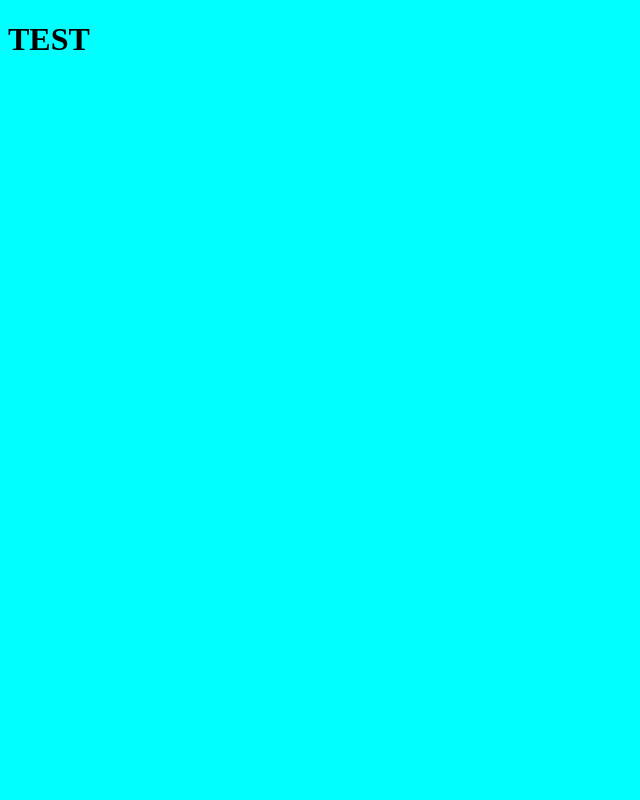
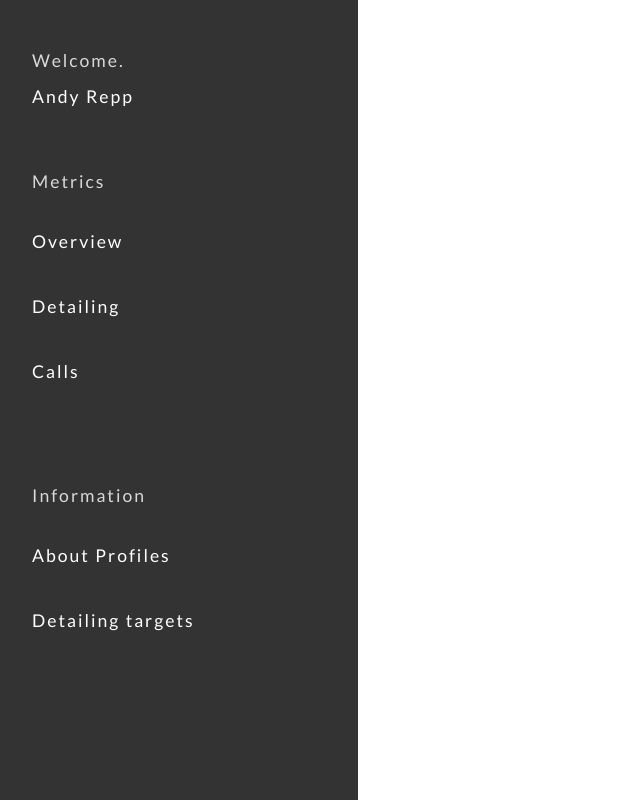
Before and after one commit to Nathan-Payne/dashboard-ui-mock, a website: page index.html in a window 1280 px wide. Shown: the whole page, without its empty margins (0-640 px from the left). Drawn offline with nearby package versions, Linux system fonts and the light colour scheme.

Commit message:
add html structure and scss styles to sidebar navigation

```diff
--- a/css/style.css
+++ /dev/null
@@ -1,3 +0,0 @@
-body {
-  background-color: aqua;
-}
--- a/index.html
+++ b/index.html
@@ -4,9 +4,45 @@
     <meta charset="UTF-8" />
     <meta name="viewport" content="width=device-width, initial-scale=1.0" />
     <title>Insights Dashboard</title>
-    <link rel="stylesheet" href="./css/style.css" />
+    <link rel="preconnect" href="https://fonts.gstatic.com" />
+    <link rel="preconnect" href="https://fonts.gstatic.com" />
+    <link
+      href="https://fonts.googleapis.com/css2?family=Lato:wght@400;700&display=swap"
+      rel="stylesheet"
+    />
+    <link
+      rel="stylesheet"
+      href="https://unpkg.com/modern-normalize@1.0.0/modern-normalize.css"
+    />
+    <link rel="stylesheet" href="./css/styles.css" />
   </head>
   <body>
-    <h1>TEST</h1>
+    <div class="sidebar">
+      <section class="welcome">
+        <div class="sidebar--title">Welcome.</div>
+        <div>Andy Repp</div>
+      </section>
+      <section class="metrics">
+        <div class="sidebar--title">Metrics</div>
+        <nav>
+          <ul>
+            <li>Overview</li>
+            <li>Detailing</li>
+            <li>Calls</li>
+          </ul>
+        </nav>
+      </section>
+      <section class="information">
+        <div class="sidebar--title">Information</div>
+        <nav>
+          <ul>
+            <li>About Profiles</li>
+            <li>Detailing targets</li>
+          </ul>
+        </nav>
+      </section>
+    </div>
+
+    <main class="content"></main>
   </body>
 </html>
--- /dev/null
+++ b/scss/base/_colors.scss
@@ -0,0 +1,10 @@
+$grey-800: #333333;
+$grey-700: #3d3d3d;
+$grey-200: #d9d9d9;
+$grey-100: #dddddd;
+
+$blue: #18addd;
+$green: #35ddb3;
+$yellow: #dddc61;
+$red: #dd6844;
+$purple: #8f71dd;
--- /dev/null
+++ b/scss/base/_typography.scss
@@ -0,0 +1,3 @@
+body {
+  font-family: 'Lato', sans-serif;
+}
--- /dev/null
+++ b/scss/components/_sidebar.scss
@@ -0,0 +1,48 @@
+@use '../base/colors' as *;
+
+.sidebar {
+  font-size: 1.1rem;
+  letter-spacing: 2px;
+  height: 100vh;
+  width: 28vw;
+  padding-top: 1.2rem;
+  display: flex;
+  flex-direction: column;
+  background-color: $grey-800;
+  color: white;
+
+  &--title {
+    color: $grey-200;
+    padding-left: 2rem;
+  }
+
+  .welcome,
+  .metrics,
+  .information {
+    width: 100%;
+    padding: 2rem 0;
+  }
+
+  .welcome div:first-child {
+    padding-bottom: 1rem;
+  }
+  .welcome div:last-child {
+    padding-left: 2rem;
+  }
+
+  nav {
+    ul {
+      list-style: none;
+      padding: 0;
+
+      li {
+        padding: 1.4rem 0 1.4rem 2rem;
+
+        &:hover {
+          background-color: $grey-700;
+          font-weight: 700;
+        }
+      }
+    }
+  }
+}
--- /dev/null
+++ b/scss/styles.scss
@@ -0,0 +1,4 @@
+@use 'base/colors';
+@use 'base/typography';
+
+@use 'components/sidebar';
```
Also changed, not shown: package.json (+7 -2 lines), .prettierrc.json (added), css/styles.css (added), 3 other files.
